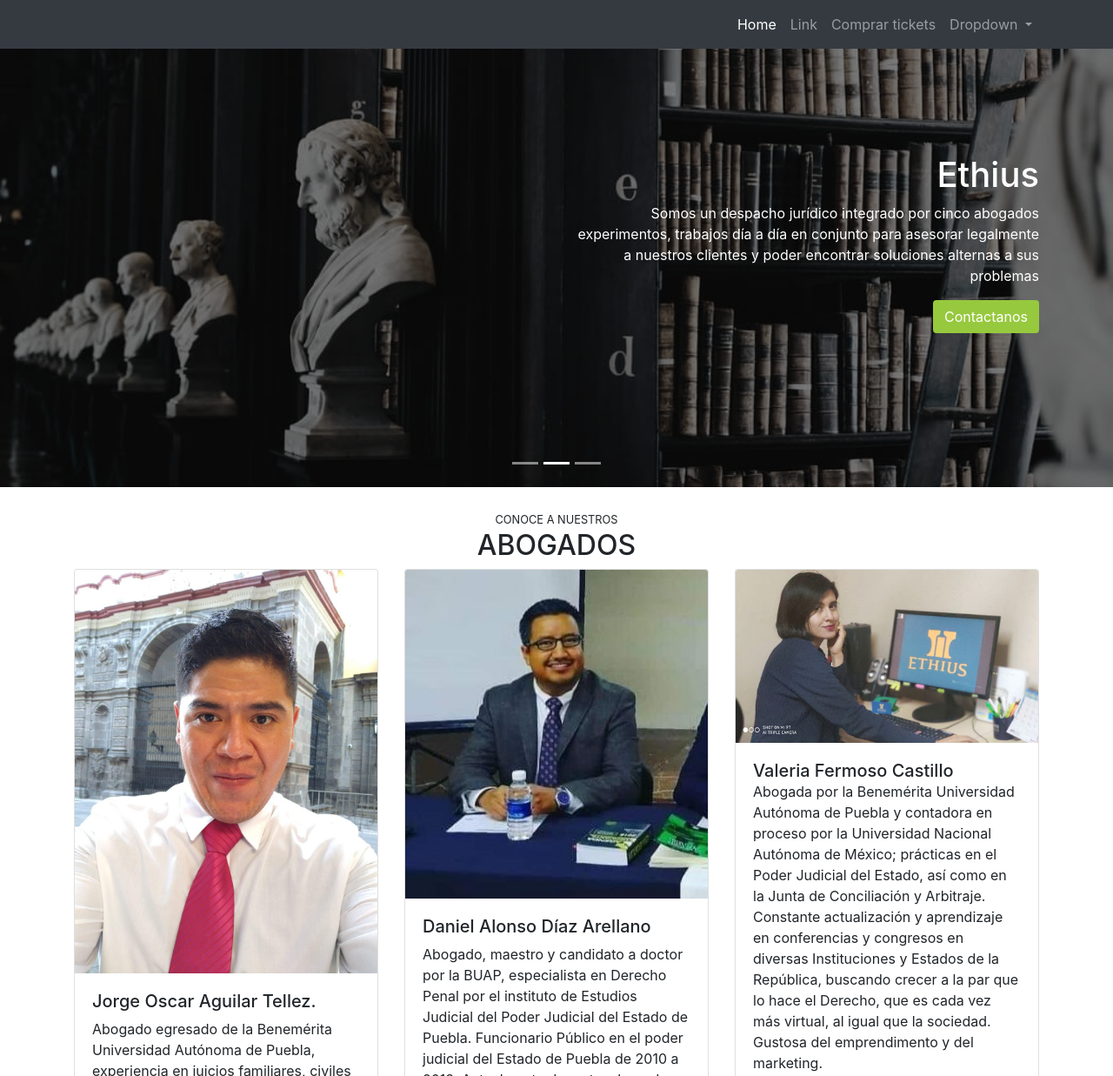
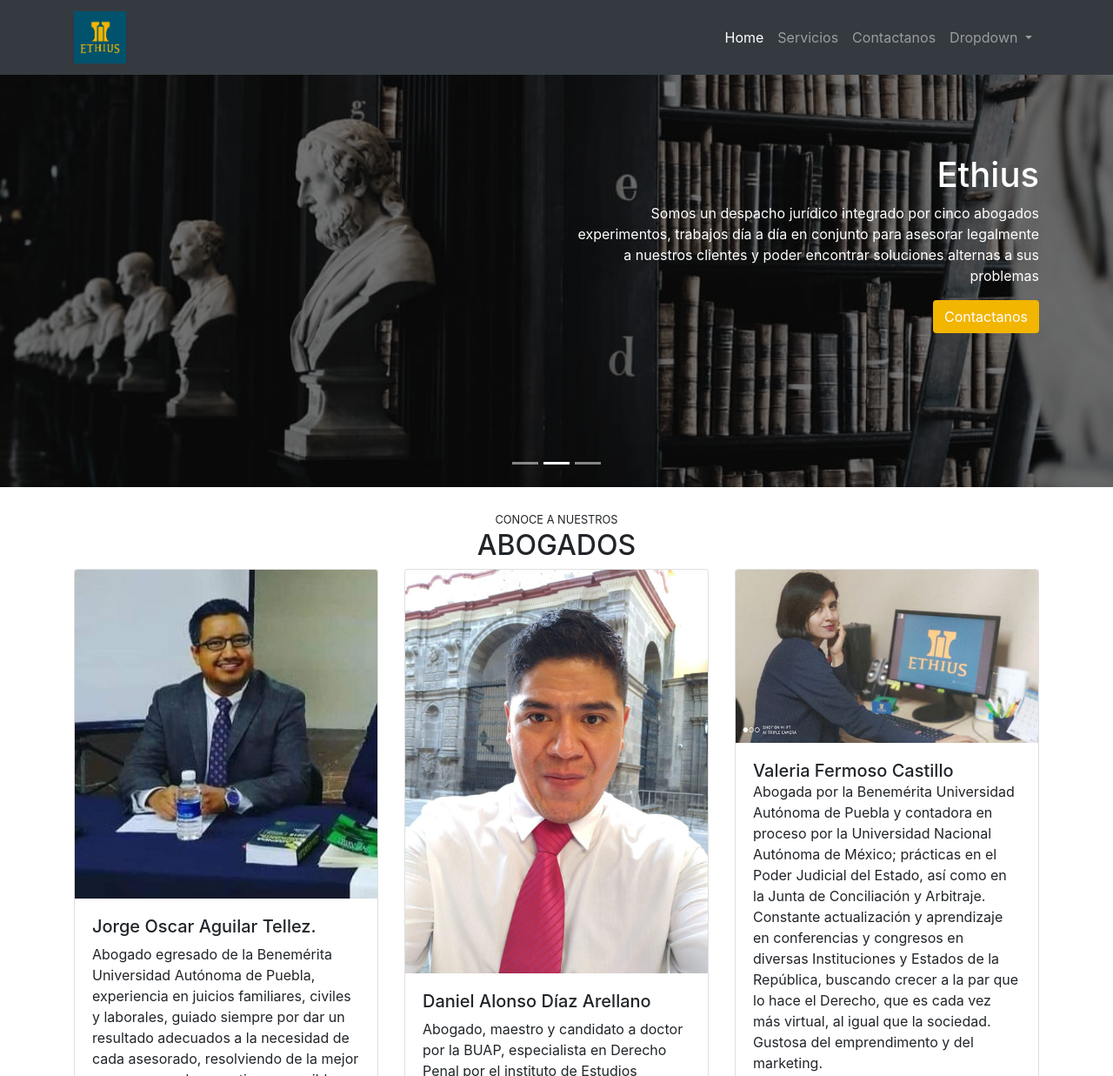
Before and after one commit to Hermestech/Despacho, a plain HTML site: page index.html in a window 1280 px wide. Shown: the top 1237 px of the page at 87% size. Drawn offline with nearby package versions, Linux system fonts and the light colour scheme.

Commit message:
Abogados posición correcta

```diff
--- a/css/main.css
+++ b/css/main.css
@@ -1,9 +1,10 @@
 .btn-platzi{
-    background-color: #97c93e;
+    background-color: #F2B500;
+    /* background-color: #97c93e; */
     color: white;
 }
 .btn-platzi:hover {
-    background-color: #4c7408;
+    background-color: #947310;
 }
 #footer{
     background: linear-gradient(90deg,#1c3643,#273b47 25%,#1e5372);
@@ -12,7 +13,7 @@
     color: white;
 }
 #header img {
-    width: 80px;
+    width: 60px;
 }
 #main .carousel-inner img {
     max-height: 70vh;
--- a/index.html
+++ b/index.html
@@ -15,8 +15,8 @@
   <header>
       <nav id="header" class="navbar navbar-expand-lg navbar-dark bg-dark fixed-top">
         <div class="container">
-        <a class="navbar-brand" href="#">
-              <!-- <img src="assets/images/logo.jpg" alt=""> -->
+        <a class="navbar-brand" href="index.html">
+               <img src="assets/images/PP.jpg" alt="logo">
           </a>
           <button class="navbar-toggler" type="button" data-toggle="collapse" data-target="#navbarSupportedContent" aria-controls="navbarSupportedContent" aria-expanded="false" aria-label="Toggle navigation">
             <span class="navbar-toggler-icon"></span>
@@ -28,12 +28,11 @@
                 <a class="nav-link" href="#main">Home <span class="sr-only">(current)</span></a>
               </li>
               <li class="nav-item">
-                <a class="nav-link" href="#main">Link
+                <a class="nav-link" href="#main">Servicios
                 </a>
               </li>
               <li class="nav-item">
-                <a class="nav-link text-platzi" href="#main" data-toggle="modal"data-target="#modalCompra">Comprar tickets
-                </a>
+                <a class="nav-link text-platzi" href="#main" data-toggle="modal"data-target="#modalCompra">Contactanos  </a>
               </li>
               <li class="nav-item dropdown">
                 <a class="nav-link dropdown-toggle" href="#" id="navbarDropdown" role="button" data-toggle="dropdown" aria-haspopup="true" aria-expanded="false">
@@ -101,7 +100,7 @@
     <div class="row">
       <div class="col-md-4 lg-4 s-12 mb-4">
         <div class="card">
-          <img class="card-img-top" src="assets/speakers/abogado2.jpg"Card image cap">
+          <img class="card-img-top" src="assets/speakers/abogado1.jpg"Card image cap">
           <div class="card-body">
             <!-- <div class="badges">
               <span class="badge badge-warning">JavaScript</span>
@@ -116,7 +115,7 @@
 
       <div class="col-md-4 lg-4 s-12 mb-4">
         <div class="card">
-          <img class="card-img-top" src="assets/speakers/abogado1.jpg" alt="Card image cap">
+          <img class="card-img-top" src="assets/speakers/abogado2.jpg" alt="Card image cap">
           <div class="card-body">
             <!-- <div class="badges">
               <span class="badge badge-warning">JavaScript</span>
```
Also changed, not shown: assets/images/PP.jpg (added), assets/images/logo.svg (added), assets/images/logo1.jpg (added), assets/images/simbolo.svg (added).
